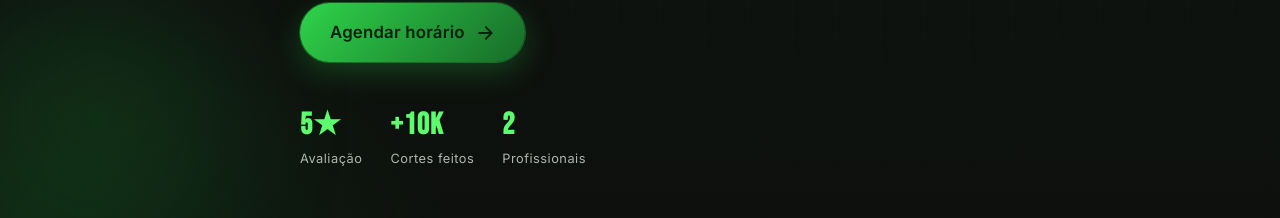
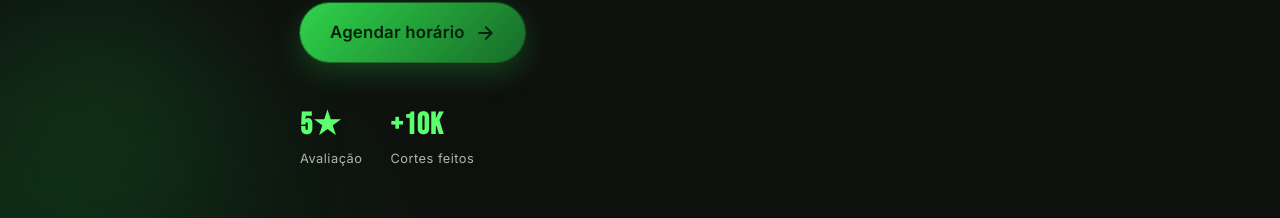
Before and after one commit to robertorezendejr/hulk-barbearia, a website: page index.html in a window 1280 px wide. Shown: the part 515-733 px from the top of the page. Drawn offline with Linux system fonts and the light colour scheme; no server answers.

Commit message:
2 barbeiros, removi

```diff
--- a/index.html
+++ b/index.html
@@ -166,7 +166,6 @@
       <div class="hero__stats">
         <div class="hero__stat"><strong>5★</strong><span>Avaliação</span></div>
         <div class="hero__stat"><strong>+10k</strong><span>Cortes feitos</span></div>
-        <div class="hero__stat"><strong>2</strong><span>Profissionais</span></div>
       </div>
     </div>
   </section>
```
